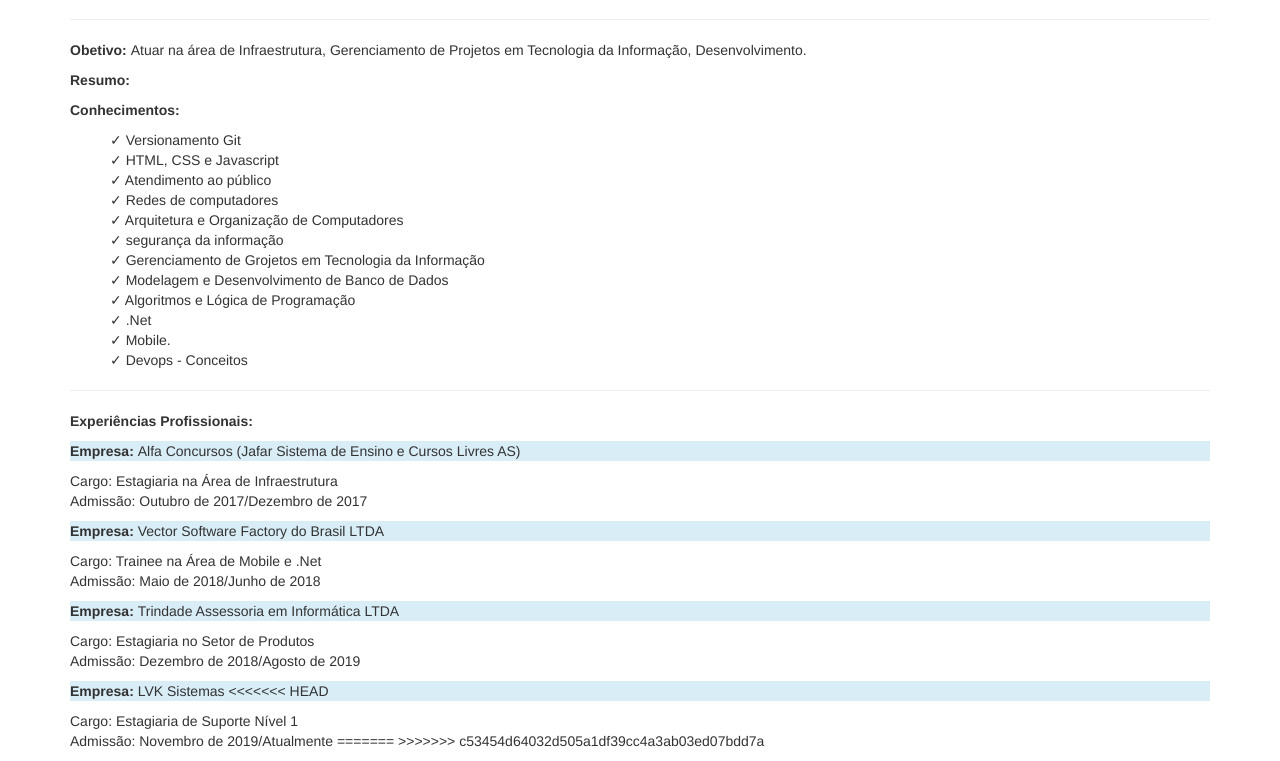
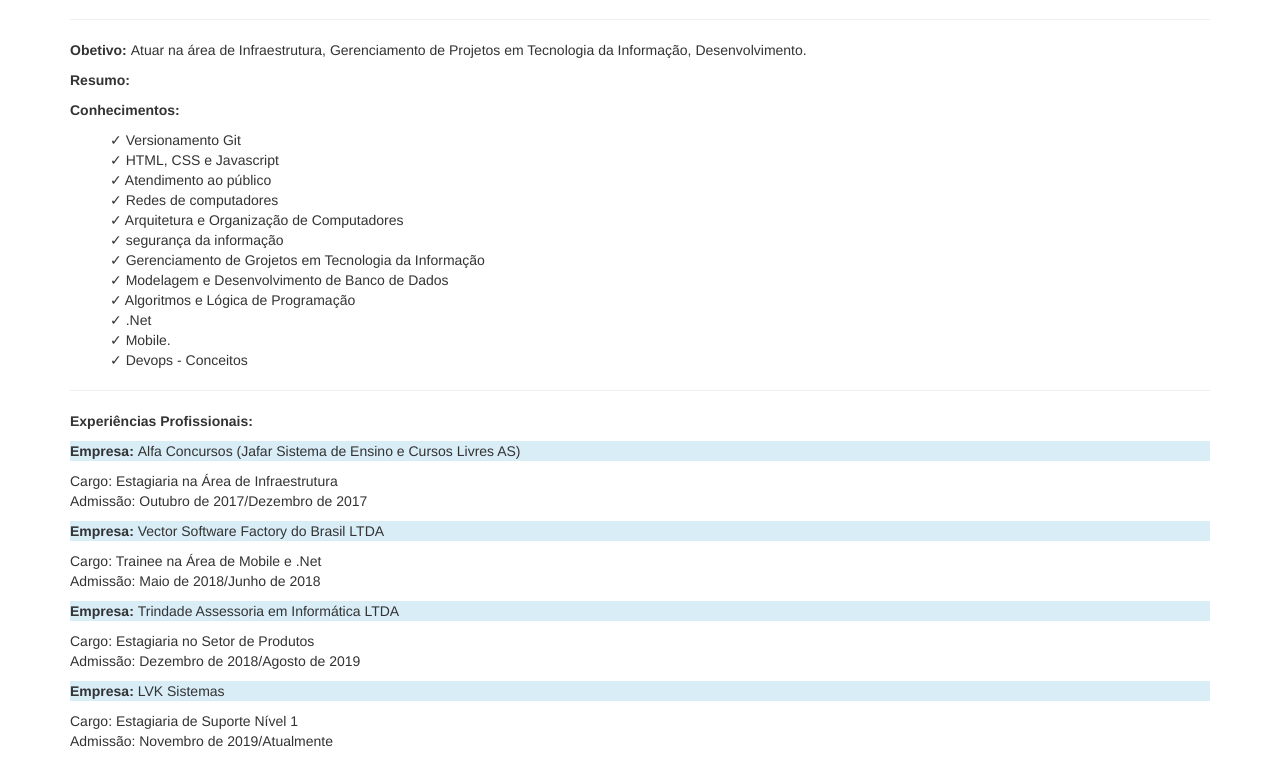
Before and after one commit to Ikejimamiki/curriculo, a plain HTML site: page index.html in a window 1280 px wide. Shown: the part 154-915 px from the top of the page. Drawn offline with nearby package versions, Linux system fonts and the light colour scheme.

Commit message:
Criar o curriculo

```diff
--- a/index.html
+++ b/index.html
@@ -85,14 +85,11 @@
     </p>
     <p class="bg-info">
         <strong>Empresa: </strong> LVK Sistemas
-<<<<<<< HEAD
     </p>
     <p>
         Cargo: Estagiaria de Suporte Nível 1
         <br>
         Admissão: Novembro de 2019/Atualmente
-=======
->>>>>>> c53454d64032d505a1df39cc4a3ab03ed07bdd7a
     </p>
 
 </body>
```
